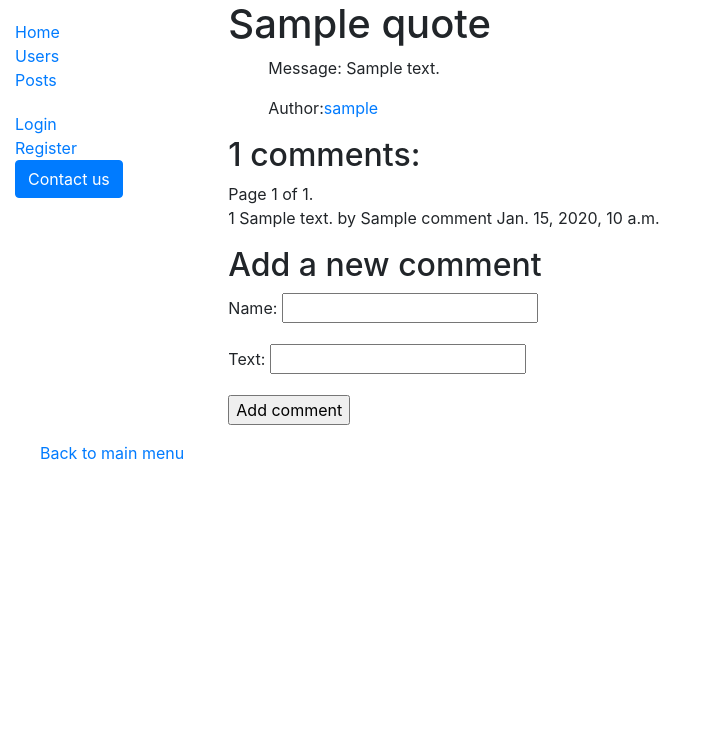
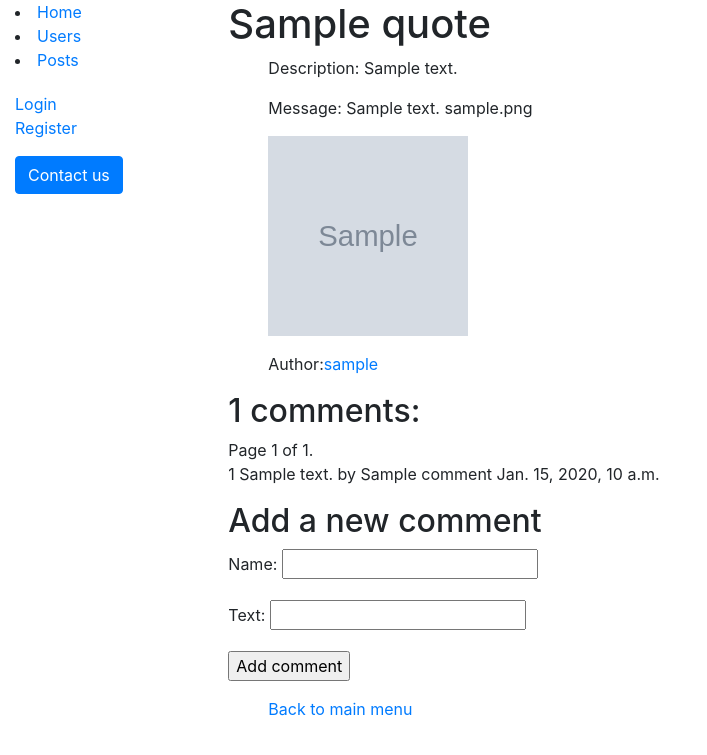
Before and after one commit to YuliiaSkaskevych/Pineapple, a Django app: page /catalog/posts/1/ in a window 1280 px wide. Shown: the top 755 px of the page, without its empty margins (0-707 px from the left). Run offline with Django 4.2, Linux system fonts and the light colour scheme; tables that the repository leaves empty hold one stand-in row (values such as "Sample post"); grey boxes marked "Sample" are stand-in pictures; parts of the project's set-up code (start-up, migrations or seed data) failed here and were passed over; some libraries are stand-ins or nearby versions.

Commit message:
create ImageField + options

```diff
--- a/catalog/admin.py
+++ b/catalog/admin.py
@@ -9,8 +9,8 @@ class CommentInlineModelAdmin(admin.TabularInline):
 
 @admin.register(Quote)
 class QuoteModelAdmin(admin.ModelAdmin):
-    list_display = ['message', 'heading', 'author', 'status']
-    fields = ['message', 'heading', 'author', 'publish']
+    list_display = ['heading', 'description', 'message', 'author', 'status']
+    fields = ['heading', 'description', 'message', 'image', 'author', 'publish']
     raw_id_fields = ['author', ]
     date_hierarchy = "publish"
     search_fields = ["author", "heading"]
--- a/catalog/models.py
+++ b/catalog/models.py
@@ -10,8 +10,10 @@ class Quote(models.Model):
         ('draft', 'Draft'),
         ('published', 'Published'),
     )
-    heading = models.CharField(max_length=200)
+    heading = models.CharField(max_length=100)
+    description = models.CharField(max_length=200)
     message = models.TextField(max_length=100000)
+    image = models.ImageField("image", upload_to='static/images')
     author = models.ForeignKey(User, on_delete=models.CASCADE)
     status = models.CharField(max_length=10, choices=STATUS_CHOICES, default='draft')
     publish = models.DateTimeField(default=timezone.now)
--- a/catalog/views.py
+++ b/catalog/views.py
@@ -2,7 +2,7 @@ from django.core.paginator import Paginator, EmptyPage, PageNotAnInteger
 from django.contrib.messages.views import SuccessMessageMixin
 from .tasks import send_mail_to_admin, notification_to_user, contact_us
 from bs4 import BeautifulSoup
-from django.http import JsonResponse
+from django.http import JsonResponse, Http404
 from django.template.loader import render_to_string
 import requests
 
@@ -80,11 +80,12 @@ class UserProfile(LoginRequiredMixin, generic.DetailView):
         return user
 
 
-class QuoteCreate(LoginRequiredMixin, generic.CreateView):
+class QuoteCreate(LoginRequiredMixin, SuccessMessageMixin, generic.CreateView):
     model = Quote
-    fields = ["heading", "message", "status"]
+    fields = ["heading", 'description', "message", 'image', "status"]
     template_name = 'catalog/create_post.html'
     success_url = reverse_lazy("my_posts")
+    success_message = "Create new post successfully!"
 
     def form_valid(self, form):
         form.instance.author = self.request.user
@@ -128,33 +129,12 @@ class LoanedQuotesByUserListView(LoginRequiredMixin, generic.ListView):
 
 class QuoteChange(LoginRequiredMixin, SuccessMessageMixin, generic.UpdateView):
     model = Quote
-    fields = ["heading", "message", "status"]
+    fields = ["heading", "message", "status", 'description', 'image']
     template_name = 'catalog/change_my_post.html'
     success_url = reverse_lazy("my_posts")
-    success_message = "Quote updated"
+    success_message = "Quote updated!"
 
 
-# def contact_form(request):
-#     data = dict()
-#     if request.method == "POST":
-#         form = ContactForm(request.POST)
-#         if form.is_valid():
-#             data['form_is_valid'] = True
-#             subject = form.cleaned_data['subject']
-#             from_email = form.cleaned_data['from_email']
-#             message = form.cleaned_data['message']
-#             data['html_form'] = render_to_string('catalog/contact_form.html', {
-#                 'subject': subject,
-#                 'from_email': from_email,
-#                 'message': message,
-#             })
-#
-#     else:
-#         form = ContactForm(request.POST)
-#         data['form_is_valid'] = False
-#     context = {'form': form}
-#     data['html_form'] = render_to_string(context, request=request)
-#     return JsonResponse(data)
 def send_contact(request, form, template_name):
     data = dict()
     if request.method == 'POST':
@@ -188,36 +168,36 @@ def contact(request):
 
 def detail_post(request, pk):
     post = get_object_or_404(Quote, pk=pk, status='published')
+    author = post.author
     comments = post.comments.filter(published=True)
+    paginator = Paginator(comments, 5)
+    page_num = request.GET.get('page', 1)
+    try:
+        page_obj = paginator.page(page_num)
+    except EmptyPage:
+        raise Http404()
+    except PageNotAnInteger:
+        raise Http404()
     if request.method == 'POST':
         comment_form = CommentForm(data=request.POST)
         if comment_form.is_valid():
             new_comment = comment_form.save(commit=False)
             new_comment.post = post
             new_comment.save()
+            messages.add_message(request, messages.SUCCESS, 'Create new comment!')
             text = f'New comment to post {post.heading} by {post.author} from {new_comment.name}'
             send_mail_to_admin.delay(text)
             url = request.build_absolute_uri()
-            r = requests.get(url)
-            s = BeautifulSoup(r.content, 'html.parser')
-            url_part = s.find("div", {'class': "col-sm-10"}).a.get('href')
-            url_user = 'http://127.0.0.1:8000' + url_part
-            user_request = requests.get(url_user)
-            s2 = BeautifulSoup(user_request.content, 'html.parser')
-            user_email = s2.find("ul", {'class': "email"}).get_text()
             message = f'You get new comment to your post {post.heading} {url} from {new_comment.name}'
-            notification_to_user.delay(message, user_email)
+            notification_to_user.delay(message, author.email)
 
     else:
         comment_form = CommentForm()
-    page = request.GET.get('page', 1)
-    paginator = Paginator(comments, 5)
-    page_obj = paginator.page(page)
     return render(request,
                   'catalog/detail_post.html',
                   {'post': post,
                    'comments': comments,
                    'comment_form': comment_form,
-                   'page_obj': page_obj
+                   'page_obj': page_obj,
                    }
                   )
--- a/pineapple/urls.py
+++ b/pineapple/urls.py
@@ -32,7 +32,8 @@ urlpatterns = [
     path("accounts/register/", RegisterFormView.as_view(), name="register"),
     path("accounts/update_profile/", UpdateProfile.as_view(), name="update_profile"),
     path("accounts/my_profile/", UserProfile.as_view(), name="profile"),
-]
+] + static(settings.STATIC_URL, document_root=settings.STATIC_ROOT) + static(settings.MEDIA_URL, document_root=settings.MEDIA_ROOT)
+
 if settings.DEBUG:
     import debug_toolbar
     urlpatterns = [
--- a/templates/base_site.html
+++ b/templates/base_site.html
@@ -42,7 +42,6 @@
   <div class="row">
     <div class="col-sm-2">
       {% block sidebar %}
-        <ul class="sidebar-nav">
           <li><a href="{% url 'index' %}">Home</a></li>
             <li><a href="{% url 'users' %}">Users</a></li>
         <li><a href="{% url 'posts' %}">Posts</a></li>
--- a/templates/catalog/create_post.html
+++ b/templates/catalog/create_post.html
@@ -2,7 +2,7 @@
 
 {% block content %}
 
-  <form method="POST" class="form-group">
+  <form method="POST" class="form-group" enctype="multipart/form-data">
     {% csrf_token %}
     <table>
       {{ form.as_table }}
--- a/templates/catalog/detail_post.html
+++ b/templates/catalog/detail_post.html
@@ -2,7 +2,9 @@
 
 {% block content %}
     <h1>{{ post.heading }}</h1>
-    <ul>Message: {{ post.message }}</ul>
+    <ul>Description: {{ post.description }}</ul>
+    <ul>Message: {{ post.message }} {{ post.image }}</ul>
+    <ul><img src='/{{ post.image }}' alt="Image" width="200" height="200"></ul>
     <ul>Author:<a href="{% url 'detail_user' id=post.author.id %}">{{ post.author }}</a></ul>
     {% with comments.count as total_comments %}
     <h2>
@@ -14,7 +16,7 @@
         <span class="current">
             Page {{ page_obj.number }} of {{ page_obj.paginator.num_pages }}.
         </span>
-     {% for comment in comments %}
+     {% for comment in page_obj %}
         <p class="info">
             {{ forloop.counter }} {{ comment.text }} by {{ comment.name }}
             {{ comment.created }}
@@ -31,6 +33,7 @@
         {% endif %}
     </span>
 </div>
+    <div class="comment"></div>
     {% if new_comment %}
     <li>Your comment has been added</li>
         {% else %}
@@ -41,6 +44,5 @@
         <p><input type="submit" value="Add comment"></p>
     </form>
 {% endif %}
-    </div>
     <ul><a href="{% url 'index' %}">Back to main menu</a></ul>
 {% endblock %}
--- a/templates/catalog/detail_user.html
+++ b/templates/catalog/detail_user.html
@@ -8,7 +8,7 @@
 <h2>Quotes written by {{ name }}: </h2>
     {% if quotes %}
     {% for obj in quotes %}
-            <ul><a href="{% url 'detail_post' pk=obj.pk %}">{{ obj.message }}</a></ul>
+            <ul><a href="{% url 'detail_post' pk=obj.pk %}">{{ obj.heading }} {{ obj.description }}</a></ul>
     {% endfor %}
     {% else %}
         <ul>No quotes yet</ul>
--- a/templates/catalog/index.html
+++ b/templates/catalog/index.html
@@ -21,14 +21,12 @@
 
 
   {% cache 10 num_books num_instances num_instances_available num_authors %}
-{#  <h2>Dynamic content</h2>#}
+  <h2>Dynamic content</h2>
 
   <p>The statistics of site "Pineapple" :</p>
   <ul>
     <li><strong>Users:</strong> {{ num_users }}</li>
     <li><strong>Quotes:</strong> {{ num_quotes }}</li>
-{#    <li><strong>Comments:</strong> {{ num_comments }}</li>#}
-{#    <li><strong>Authors:</strong> {{ num_authors }}</li>#}
   </ul>
   {% endcache %}
 
--- a/templates/catalog/my_posts.html
+++ b/templates/catalog/my_posts.html
@@ -5,11 +5,11 @@
    <h1>List of quotes:</h1>
    <ul>
         {% for obj in quote_list %}
-            <li>{{ obj.status }} <a href="{% url 'change_my_posts' pk=obj.pk %}">{{ obj.message }}</a></li>
+            <li>{{ obj.status }} <a href="{% url 'change_my_posts' pk=obj.pk %}">{{ obj.heading }} {{ obj.description }}</a></li>
         {% endfor %}
         </ul>
     {% else %}
-    <p>There are no books borrowed.</p>
+    <p>There are no quotes</p>
    {% endif %}
 
 
--- a/templates/catalog/quote_list.html
+++ b/templates/catalog/quote_list.html
@@ -3,6 +3,6 @@
 {% block content %}
    <h1>List of quotes:</h1>
 {% for obj in quote_list %}
-    <li><a href="{% url 'detail_post' pk=obj.pk %}">{{ obj.message }}</a></li>
+    <li><a href="{% url 'detail_post' pk=obj.pk %}">{{ obj.heading }} {{ obj.description }}</a></li>
         {% endfor %}
 {% endblock %}
```
Also changed, not shown: pineapple/settings.py (+5 -3 lines).
